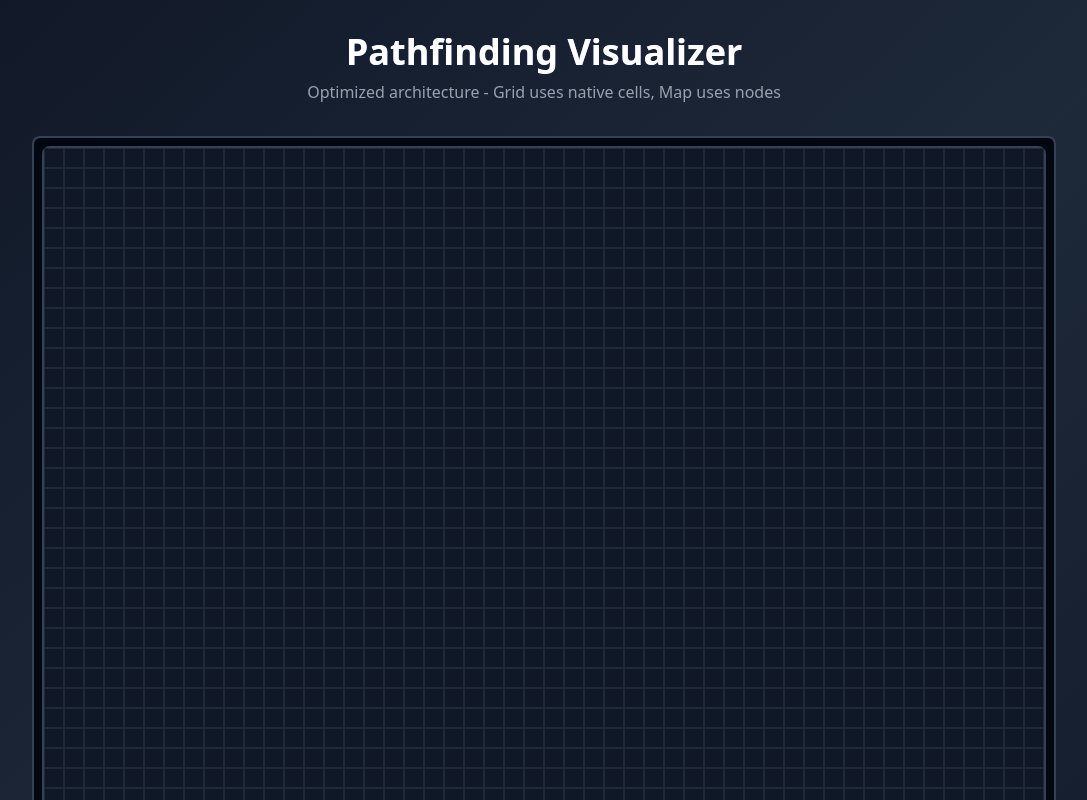
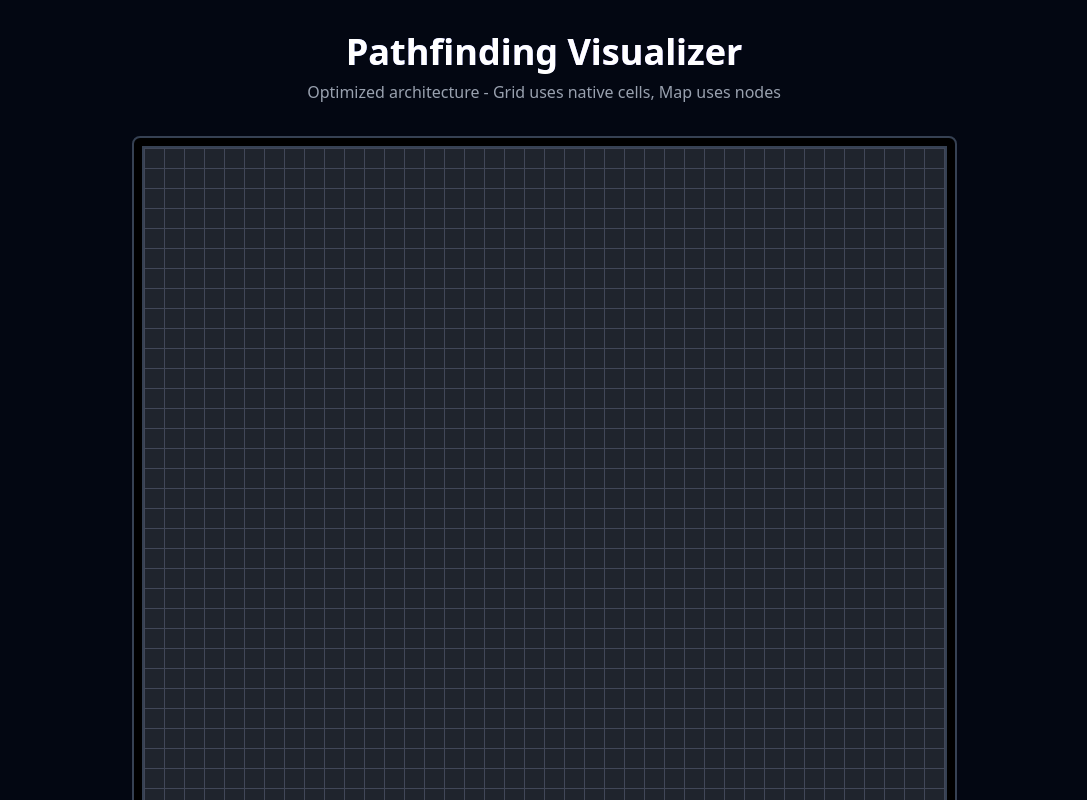
Before and after one commit to Willgxnzalez/pathfinder-visualizer, a React (Vite) app: page / in a window 1280 px wide. Shown: the top 800 px of the page, without its empty margins (96-1183 px from the left). Built offline with nearby package versions, Linux system fonts and the light colour scheme.

Commit message:
Update color palette

```diff
--- a/src/App.tsx
+++ b/src/App.tsx
@@ -19,7 +19,7 @@ export default function App() {
 	}, []);
 
   	return (
-		<div className="min-h-screen bg-gradient-to-br from-gray-900 via-gray-800 to-gray-900">
+		<div className="min-h-screen bg-midnight">
 			<div className="max-w-7xl mx-auto p-8">
 				<div className="text-center mb-8">
 					<h1 className="text-4xl font-bold text-white mb-2 bg-gradient-to-r from-blue-400 to-purple-400 bg-clip-text text-transparent">
--- a/src/components/Grid/GridManager.ts
+++ b/src/components/Grid/GridManager.ts
@@ -22,7 +22,7 @@ export class GridManager {
         const { rows, cols } = this.graph.getDimensions();
 
         this.container.innerHTML = '';
-        this.container.className = 'grid border-2 border-gray-700 rounded-lg bg-gray-950 cursor-crosshair';
+        this.container.className = 'grid border-2 border-gray-700 cursor-crosshair relative touch-none grid pt-px pl-px';
         this.container.style.gridTemplateRows = `repeat(${rows}, ${this.cellSize}px)`;
         this.container.style.gridTemplateColumns = `repeat(${cols}, ${this.cellSize}px)`;
 
@@ -48,7 +48,7 @@ export class GridManager {
     }
 
     private getCellClasses(cell: GridCell): string {
-        const base = 'border border-gray-800 transition-colors duration-150';
+        const base = 'border border-med-gray transition-colors duration-150 -mt-px -ml-px box-border';
 
         let bg: string = CELL_COLORS.default;
         if (cell.isStart) bg = CELL_COLORS.start;
--- a/src/components/Grid/GridView.tsx
+++ b/src/components/Grid/GridView.tsx
@@ -45,7 +45,7 @@ export default function Grid({ graph, manager, cellSize, onManagerReady }: GridV
     } , []);
 
     return (
-        <div className="border-2 border-gray-700 rounded-lg p-2 bg-gray-950 select-none">
+        <div className="border-2 border-gray-700 rounded-lg p-2 bg-black select-none">
             <div
                 ref={containerRef}
                 style={{ touchAction: 'none' }}
--- a/src/index.css
+++ b/src/index.css
@@ -1 +1,11 @@
 @import "tailwindcss";
+
+@theme {
+    --color-midnight: #030712;
+    --color-dark-gray: #1f242d;
+    --color-med-gray: #414758;
+    --color-light-gray: #DDD;
+    --color-teal: #76ABAE;
+    --color-tahiti: #3ab7bf;
+    --color-bermuda: #78dcca;
+  }
--- a/src/utils/constants.ts
+++ b/src/utils/constants.ts
@@ -1,13 +1,13 @@
-export const GRID_ROWS = 50;
-export const GRID_COLS = 50;
+export const GRID_ROWS = 40;
+export const GRID_COLS = 40;
 export const CELL_SIZE = 20;
 
 export const START_NODE_POS = { row: 10, col: 10 };
 export const END_NODE_POS = { row: 10 , col: 40 };
 
 export const CELL_COLORS = {
-    default: 'bg-gray-900 border-gray-800',
-    wall: 'bg-gray-700',
+    default: 'bg-dark-gray',
+    wall: 'bg-light-gray',
     start: 'bg-green-500',
     end: 'bg-red-500',
     visited: 'bg-blue-400',
```
